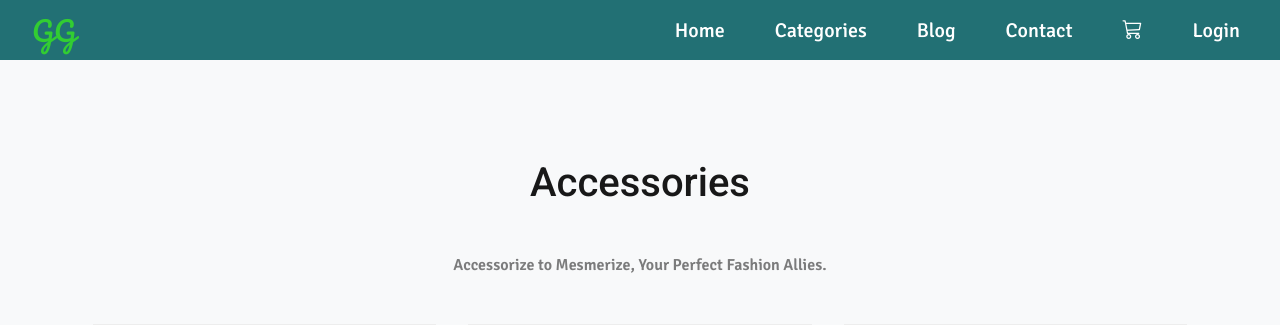
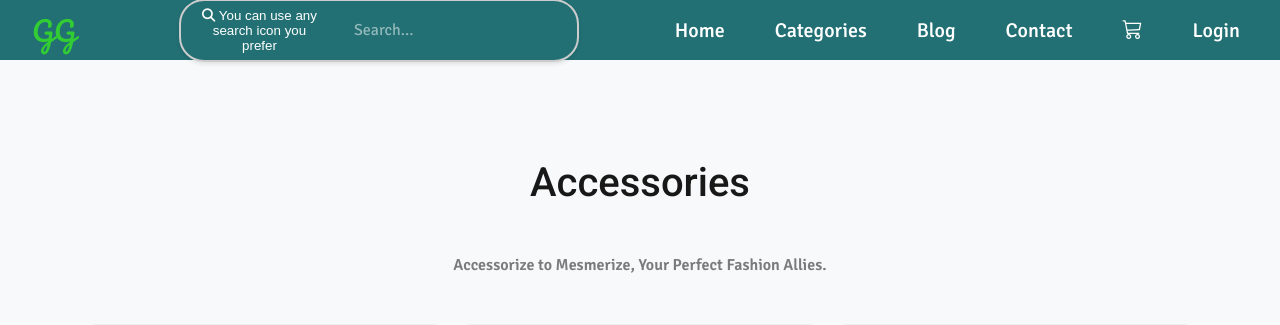
Before and after one commit to anmolkhy/GreenGoods, a Django app: page /accessories/ in a window 1280 px wide. Shown: the top 325 px of the page. Run offline with Django 4.2, Linux system fonts and the light colour scheme; data comes from the database, SQL or seed files in the repository; some libraries are stand-ins or nearby versions.

Commit message:
search bar added

```diff
--- a/templates/base.html
+++ b/templates/base.html
@@ -17,12 +17,12 @@
       <a href="{% url 'index'%}" class="logo">
         GG
       </a>
-      <!-- <div class="search-container">
+      <div class="search-container">
         <button class="search-button">
           <i class="fa fa-search"></i>  You can use any search icon you prefer
         </button>
         <input type="text" class="search-input" placeholder="Search...">
-      </div> -->
+      </div>
       <ul class="menu">
         <li><a href="{% url 'index'%}">Home</a></li>
         <li class="dropdown">
```
